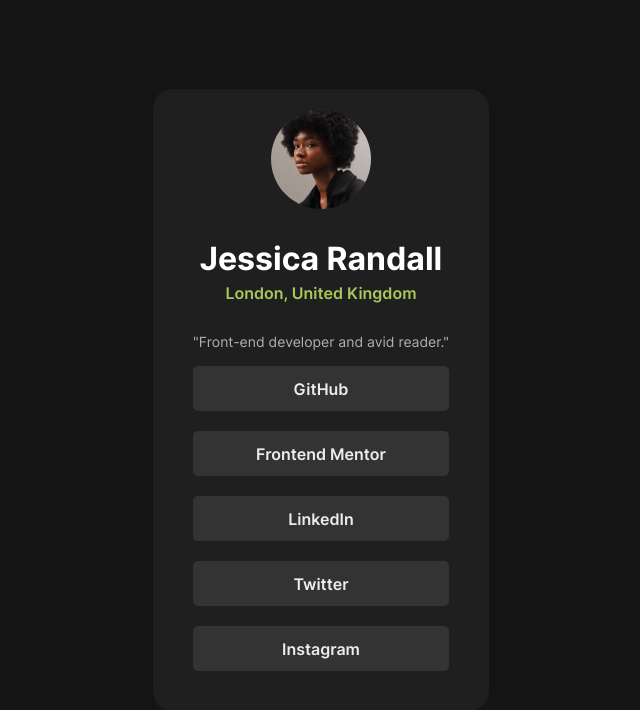
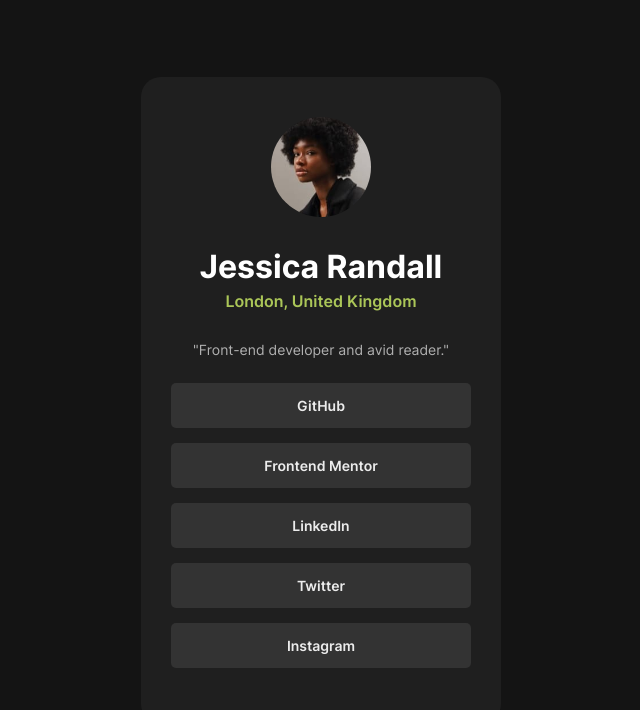
Before and after one commit to luysla/frontend-mentor, a plain HTML site: page social-links-profile-main/index.html in a window 1280 px wide. Shown: the whole page, without its empty margins (319-959 px from the left). Drawn offline with Linux system fonts and the light colour scheme.

Commit message:
adjusting css

```diff
--- a/social-links-profile-main/index.html
+++ b/social-links-profile-main/index.html
@@ -13,7 +13,7 @@
     <main>
       <div class="card">
         <div class="card__header">
-          <img class="card__avatar" src="./assets/images/avatar-jessica.jpeg" alt="User profile photo" width="150" height="100">
+          <img class="card__avatar" src="./assets/images/avatar-jessica.jpeg" alt="User profile photo" width="100" height="100">
           <div class="card__user-info">
             <h1 class="card__username">Jessica Randall</h1>
             <p class="card__location">London, United Kingdom</p>
--- a/social-links-profile-main/style.css
+++ b/social-links-profile-main/style.css
@@ -43,8 +43,9 @@ p {
   background-color: var(--card-background);
   gap: 20px;
   border-radius: 20px;
-  padding: 20px 40px;
-  max-width: 370px;
+  padding: 40px 30px;
+  width: 80%;
+  max-width: 300px;
 }
 
 .card__header {
@@ -53,6 +54,7 @@ p {
   justify-content: center;
   flex-direction: column;
   gap: 30px;
+  margin-bottom: 25px;
 }
 
 .card__user-info {
@@ -73,6 +75,7 @@ p {
 .card__description {
   color: var(--gray1);
   font-size: 0.875rem;
+  text-align: center;
 }
 
 .card__links {
@@ -86,13 +89,14 @@ p {
   justify-content: center;
   background-color: var(--button-background);
   text-align: center;
-  margin-bottom: 20px;
+  margin-bottom: 15px;
   height: 45px;
   border-radius: 5px;
   font-weight: 600;
   cursor: pointer;
   text-decoration: none;
   color: var(--gray2);
+  font-size: 0.875rem;
 }
 
 .card__link a:hover {
@@ -101,7 +105,6 @@ p {
 }
 
 .card__avatar {
-  width: 100px;
   border-radius: 100%;
   max-width: 100%;
 }
```
